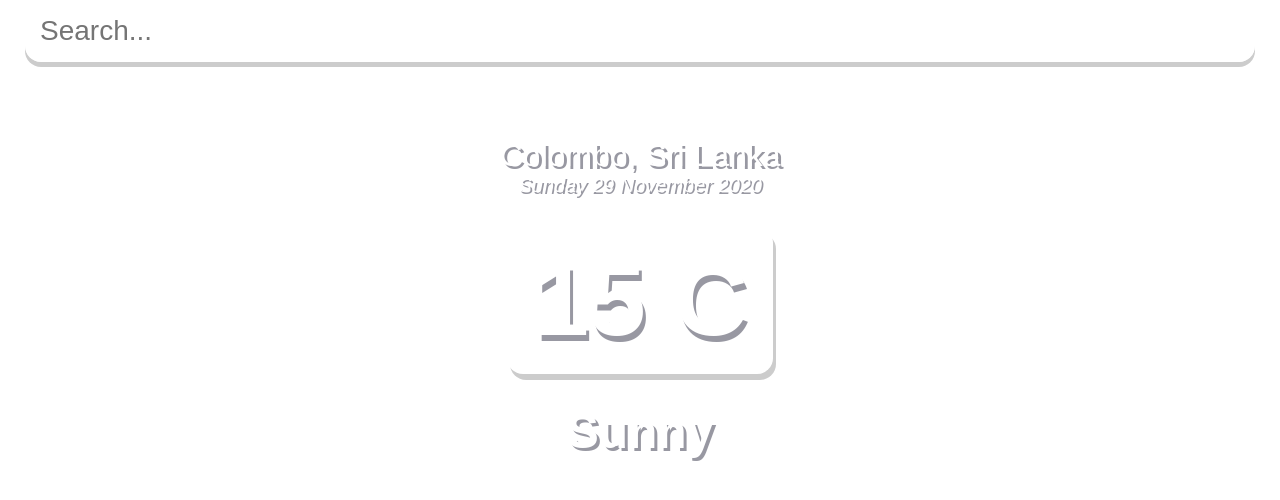
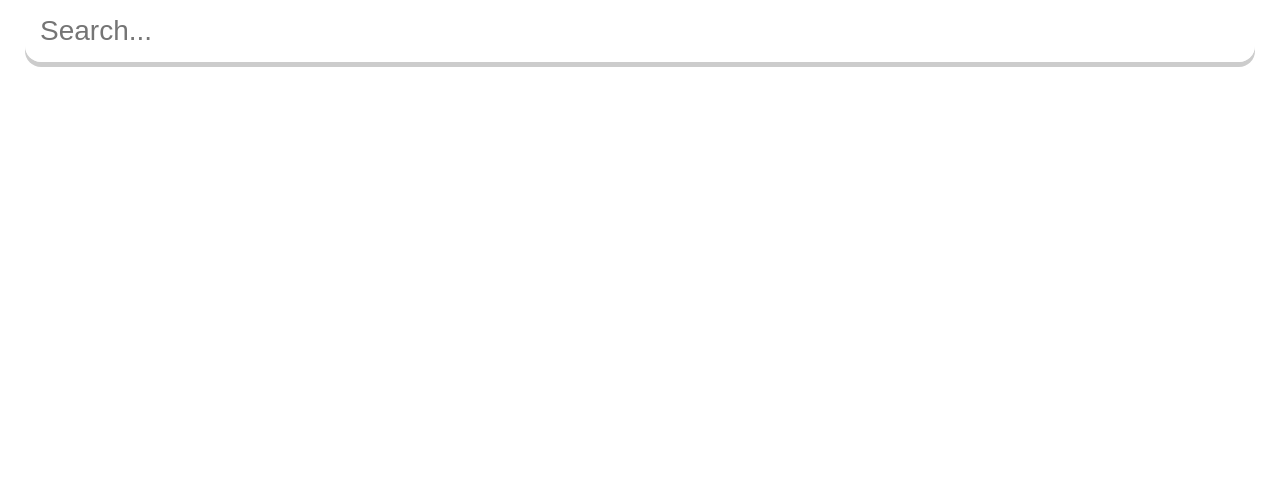
Before and after one commit to wvGithmi/Weather-app, a React (Create React App) app: page / in a window 1280 px wide. Shown: the top 500 px of the page. Built offline with nearby package versions, Linux system fonts and the light colour scheme.

Commit message:
Display weather details

```diff
--- a/src/App.js
+++ b/src/App.js
@@ -1,11 +1,26 @@
-import React from 'react';
+import React, { useState } from 'react';
 
-/*const api = {
+const api = {
   key: "f18d07f5dcd06b3e089674f1f7bf49a0",
   base: "https://api.openweathermap.org/data/2.5/"
-}*/
+}
 
 function App() {
+
+  const [query, setQuery] = useState('');
+  const [weather, setWeather] = useState({});
+
+  const search = evt => {
+    if (evt.key === "Enter") {
+      fetch(`${api.base}weather?q=${query}&units=metric&APPID=${api.key}`)
+        .then(res => res.json())
+        .then(result => {
+          setWeather(result);
+          setQuery('');
+          console.log(result);
+        });
+    }
+  }
 
   const dateBuilder = (d) => {
     let months = ["January", "February", "March", "April", "May", "June", "July", "August", "September", "October", "November", "December"];
@@ -21,19 +36,32 @@ function App() {
   }
 
   return (
-    <div className="App">
+    <div className={(typeof weather.main != "undefined") ? ((weather.main.temp >16) ? 'app warm' : 'app') : 'app'}>
       <main>
         <div className="search-box">
-          <input type="text" className="search-bar" placeholder="Search..." />
+          <input type="text" className="search-bar" placeholder="Search..."
+            onChange={e => setQuery(e.target.value)}
+            value={query}
+            onKeyPress={search}
+          />
         </div>
-        <div className="location-box">
-          <div className="location">Colombo, Sri Lanka</div>
-          <div className="date">{dateBuilder(new Date())}</div>
-        </div>
-        <div className="weather-box">
-          <div className="temp">15 C</div>
-          <div className="weather">Sunny</div>
-        </div>
+
+        {(typeof weather.main != "undefined") ? (
+          <div>
+            <div className="location-box">
+              <div className="location">{weather.name}, {weather.sys.country}</div>
+              <div className="date">{dateBuilder(new Date())}</div>
+            </div>
+            <div className="weather-box">
+              <div className="temp">
+                {Math.round(weather.main.temp)} C
+              </div>
+              <div className="weather">
+                {weather.weather[0].main}
+              </div>
+            </div>
+          </div>
+        ) : ('')}
       </main>
     </div>
   );
--- a/src/index.css
+++ b/src/index.css
@@ -9,14 +9,14 @@ body {
   font-family: 'montseratt', sans-serif;
 }
 
-/*.App {
-  background-image: url("src/images/MwSIYTs.png");
+.App {
+  /*background-image: url("src/images/MwSIYTs.png");*/
   background-size: cover;
   background-position: bottom;
   transition: 0.4 ease-out;
 }
 
-.App-warm {
+/*.app-warm {
   background-image: url("src/b86e2adf7c2e299541bfee90b28f737e.png");
 }*/
 
```
Also changed, not shown: 1 other file (tests, documents, lock files or other folders).
